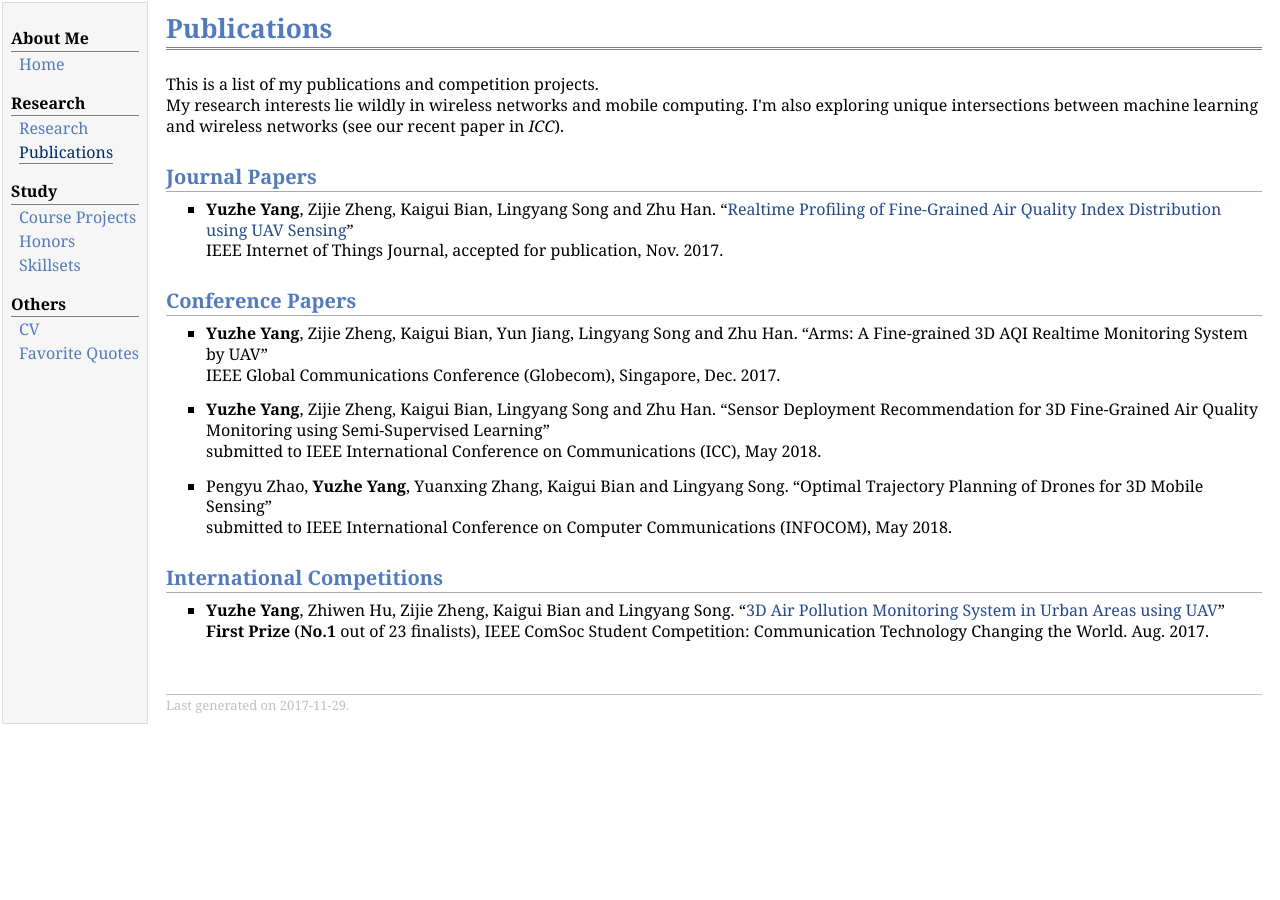
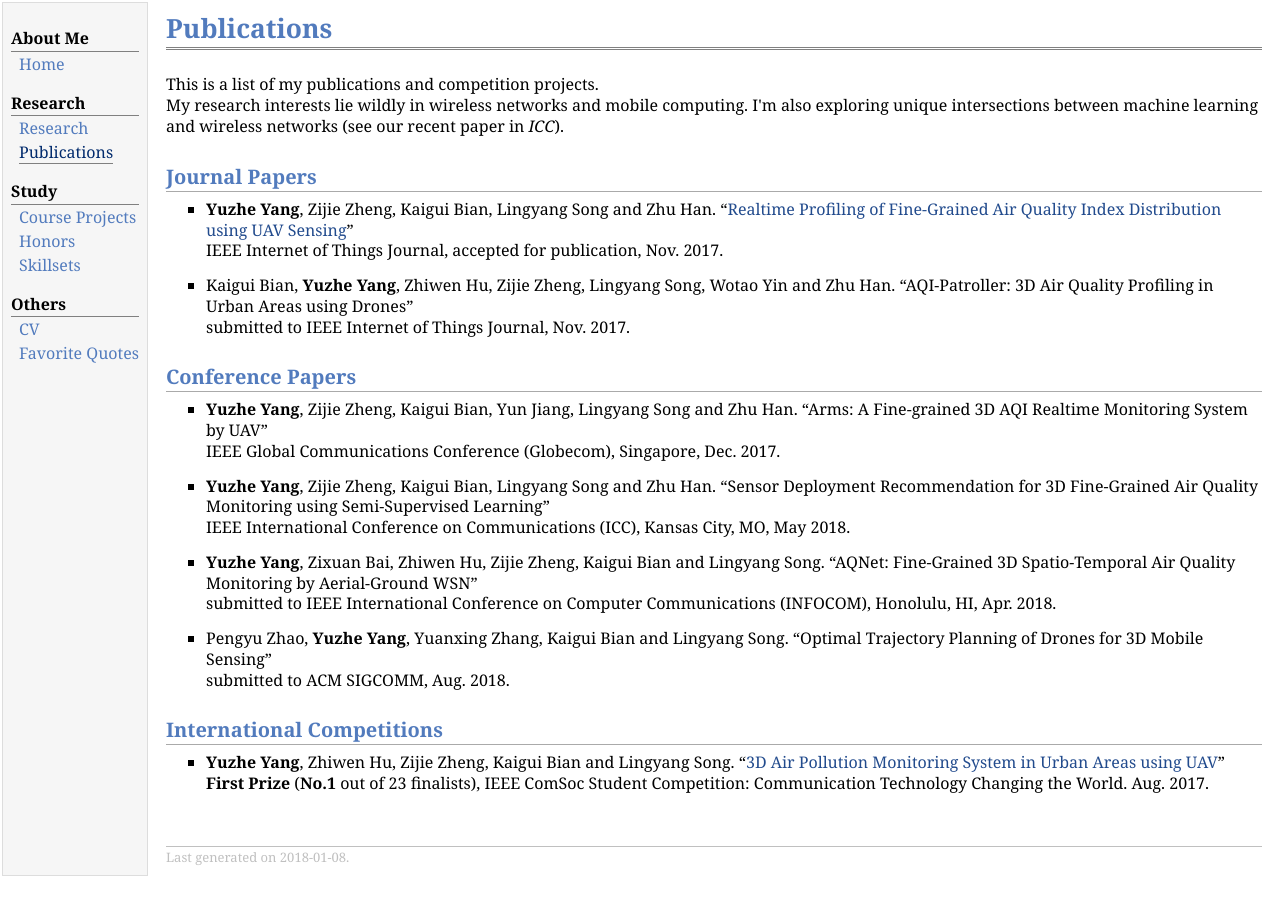
Before and after one commit to YyzHarry/Personal-Website, a Jekyll site: the page publications.html, which Jekyll copies as it is, in a window 1280 px wide. Built offline with Jekyll 4.4.1, drawn with Linux system fonts in a browser that asks for light colours.

Commit message:
Update publications.html

```diff
--- a/publications.html
+++ b/publications.html
@@ -38,6 +38,11 @@ My research interests lie wildly in wireless networks and mobile computing. I'm
 IEEE Internet of Things Journal, accepted for publication, Nov. 2017.</p>
 </li>
 </ul>
+<ul>
+<li><p>Kaigui Bian, <b>Yuzhe Yang</b>, Zhiwen Hu, Zijie Zheng, Lingyang Song, Wotao Yin and Zhu Han. &ldquo;AQI-Patroller: 3D Air Quality Profiling in Urban Areas using Drones&rdquo; <br />
+submitted to IEEE Internet of Things Journal, Nov. 2017.</p>
+</li>
+</ul>
 <h2>Conference Papers</h2>
 <ul>
 <li><p><b>Yuzhe Yang</b>, Zijie Zheng, Kaigui Bian, Yun Jiang, Lingyang Song and Zhu Han. &ldquo;Arms: A Fine-grained 3D AQI Realtime Monitoring System by UAV&rdquo; <br />
@@ -46,12 +51,17 @@ IEEE Global Communications Conference (Globecom), Singapore, Dec. 2017.</p>
 </ul>
 <ul>
 <li><p><b>Yuzhe Yang</b>, Zijie Zheng, Kaigui Bian, Lingyang Song and Zhu Han. &ldquo;Sensor Deployment Recommendation for 3D Fine-Grained Air Quality Monitoring using Semi-Supervised Learning&rdquo; <br />
-submitted to IEEE International Conference on Communications (ICC), May 2018.</p>
+IEEE International Conference on Communications (ICC), Kansas City, MO, May 2018.</p>
+</li>
+</ul>
+<ul>
+<li><p><b>Yuzhe Yang</b>, Zixuan Bai, Zhiwen Hu, Zijie Zheng, Kaigui Bian and Lingyang Song. &ldquo;AQNet: Fine-Grained 3D Spatio-Temporal Air Quality Monitoring by Aerial-Ground WSN&rdquo; <br />
+submitted to IEEE International Conference on Computer Communications (INFOCOM), Honolulu, HI, Apr. 2018.</p>
 </li>
 </ul>
 <ul>
 <li><p>Pengyu Zhao, <b>Yuzhe Yang</b>, Yuanxing Zhang, Kaigui Bian and Lingyang Song. &ldquo;Optimal Trajectory Planning of Drones for 3D Mobile Sensing&rdquo; <br />
-submitted to IEEE International Conference on Computer Communications (INFOCOM), May 2018.</p>
+submitted to ACM SIGCOMM, Aug. 2018.</p>
 </li>
 </ul>
 <h2>International Competitions</h2>
@@ -62,7 +72,7 @@ submitted to IEEE International Conference on Computer Communications (INFOCOM),
 </ul>
 <div id="footer">
 <div id="footer-text">
-Last generated on 2017-11-29.
+Last generated on 2018-01-08.
 </div>
 </div>
 </td>
```
